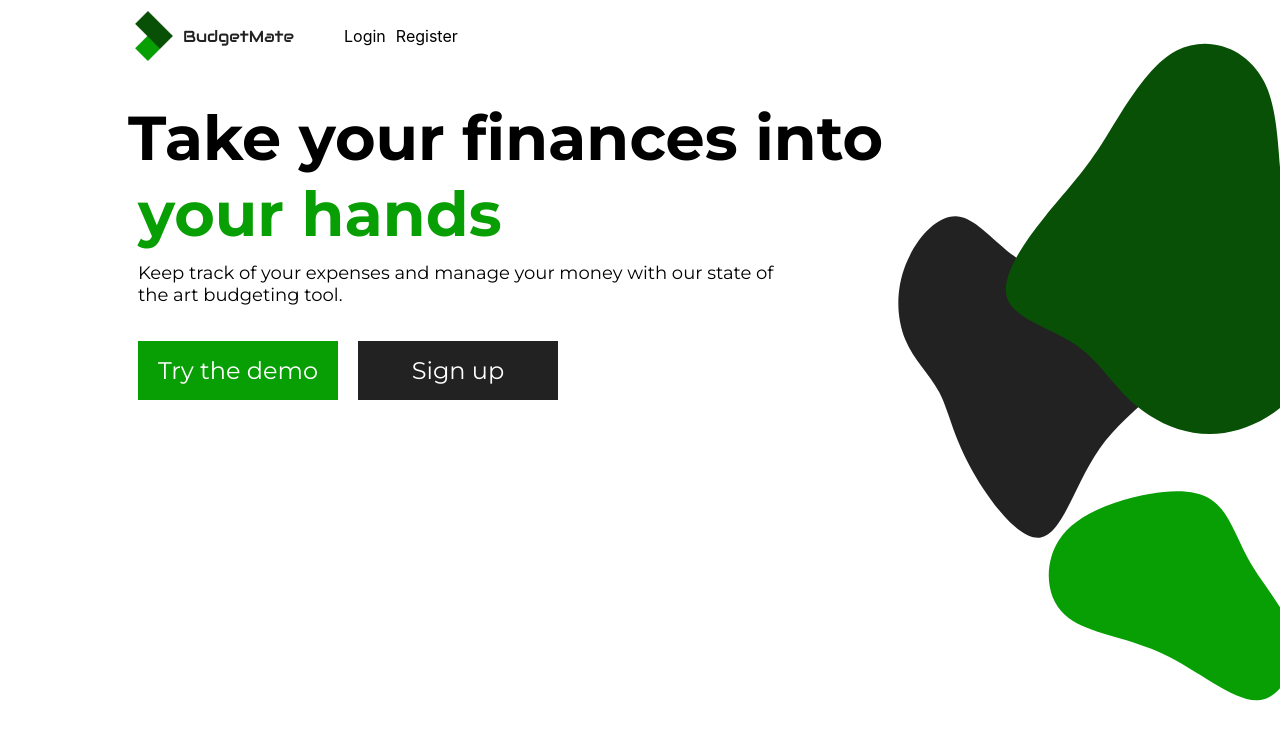
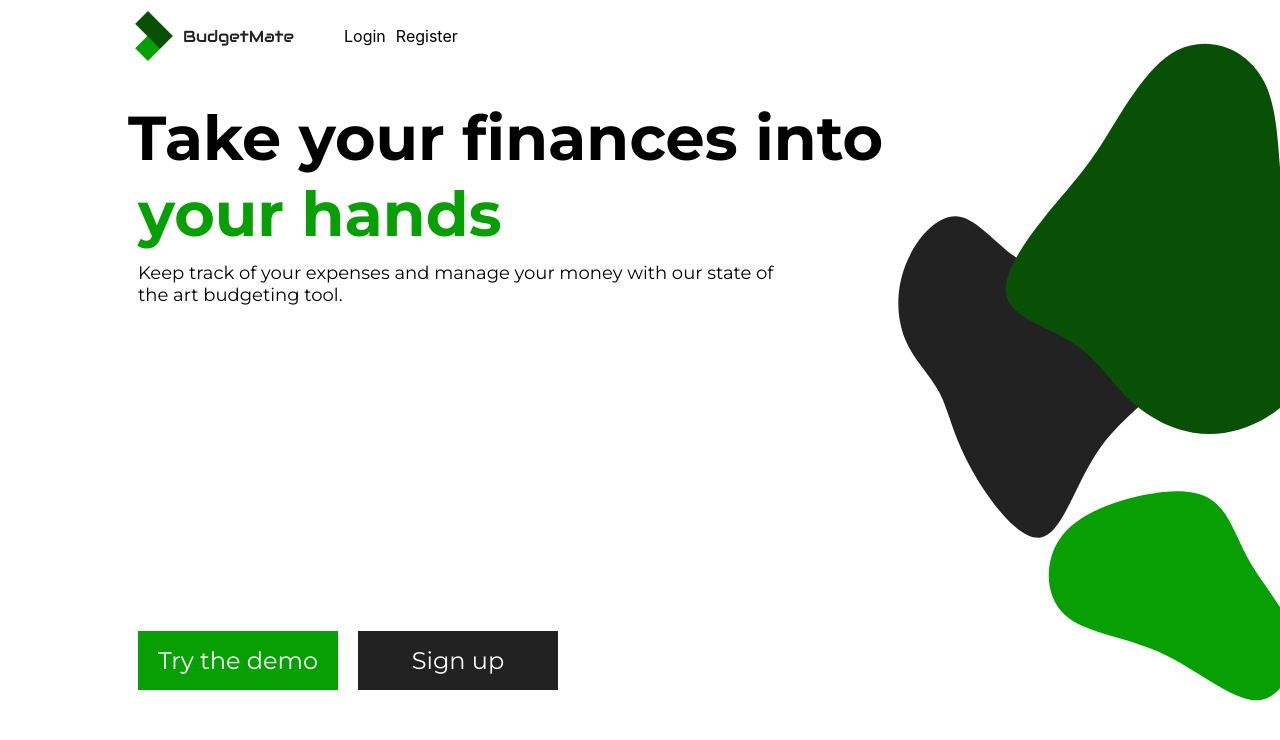
Before and after one commit to KarlGilden/budgetmate, a React (Create React App) app: page / in a window 1280 px wide. Shown: the top 740 px of the page. Built offline with nearby package versions, Linux system fonts and the light colour scheme; no server answers.

Commit message:
minor UI changep

```diff
--- a/src/css/CTAButton.css
+++ b/src/css/CTAButton.css
@@ -17,7 +17,7 @@
     background-color: #222;
 }
 
-@media screen and (max-width: 400px){
+@media screen and (max-width: 450px){
     .CTAButton{
         width: 100%;
     }
--- a/src/css/Home.css
+++ b/src/css/Home.css
@@ -1,7 +1,7 @@
 .home-page{
-    padding: 100px 10%;
+    padding: 100px 10% 50px 10%;
     width: 100%;
-    height: fit-content;
+    height: 100vh;
     display: flex;
     overflow: hidden;
 
@@ -28,10 +28,14 @@
 }
 
 .hero-container{
+    max-height: 600px;
+    height: 100%;
+    display: flex;
+    flex-direction: column;
+    justify-content: space-between;
 }
 
 .CTAButtons{
-    margin-top: 25px;
 
 }
 
@@ -43,10 +47,18 @@
     margin: 10px;
 }
 
-@media screen and (max-width: 400px){
+@media screen and (max-width: 450px){
     .CTAButtons{
         display: flex;
         flex-direction: column;
         align-items: center;
     }
+
 }
+
+@media screen and (max-height: 700px){
+
+    .hero-slogan{
+        font-size: 42px;
+    }
+}
--- a/src/pages/Home.js
+++ b/src/pages/Home.js
@@ -10,8 +10,10 @@ const Home = () => {
     <div className='home-page'>
       <img className='background' src={backgroundSVG} alt="" />
       <div className="hero-container">
-        <h1 className='hero-slogan'>Take your finances into <br /><span className='highlight-text'>your hands</span></h1>
-        <p className='hero-desc'>Keep track of your expenses and manage your money with our state of the art budgeting tool.</p>
+        <div className="hero-text">
+         <h1 className='hero-slogan'>Take your finances into <br /><span className='highlight-text'>your hands</span></h1>
+         <p className='hero-desc'>Keep track of your expenses and manage your money with our state of the art budgeting tool.</p>
+        </div>
         <div className="CTAButtons">
           <CTAButton text="Try the demo" color="primary"/>
           <CTAButton text="Sign up" color="secondary"/>
```
